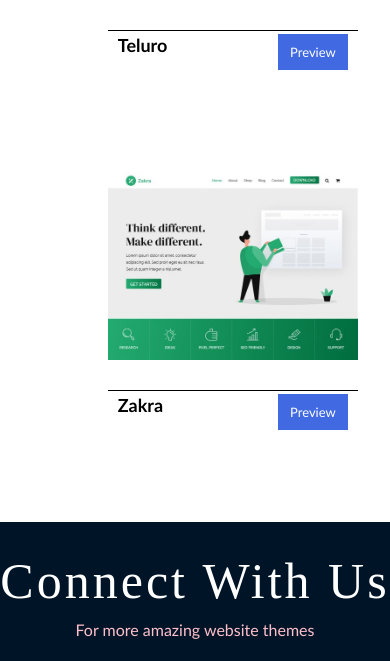
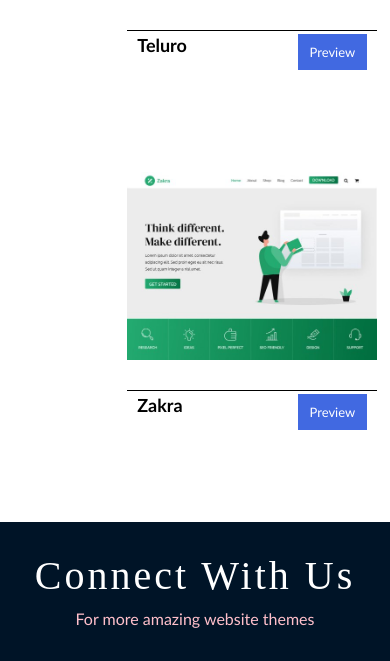
Before and after one commit to Nanda-123/website.github.io, a plain HTML site: page index.html in a window 390 px wide. Shown: the part 4758-5419 px from the top of the page. Drawn offline with Linux system fonts and the light colour scheme.

Commit message:
Update index.css

```diff
--- a/index.css
+++ b/index.css
@@ -55,6 +55,9 @@ html{
     /* border-bottom-color: red; */
     color: rgb(255, 0, 0)
 }
+
+
+
 
 .head{
     display: flex;
@@ -255,7 +258,7 @@ html{
 }
 
 #contact{
-    height: 230px;
+    height: 250px;
     background: rgb(0, 20, 39);
     text-align: center;
     color: white;
@@ -265,7 +268,7 @@ html{
     padding: 30px 0px 10px 0;
     color: white;
     font-weight: lighter;
-    font-size: 50px;
+    font-size: 250%;
     font-family: 'Times New Roman', Times, serif;
     letter-spacing: 3px;
 }
@@ -345,7 +348,7 @@ html{
         display: block;
   margin-left: auto;
   margin-right: auto;
-  width: 55%;
+  width: 45%;
     }
 
     .cards ul li{
```
